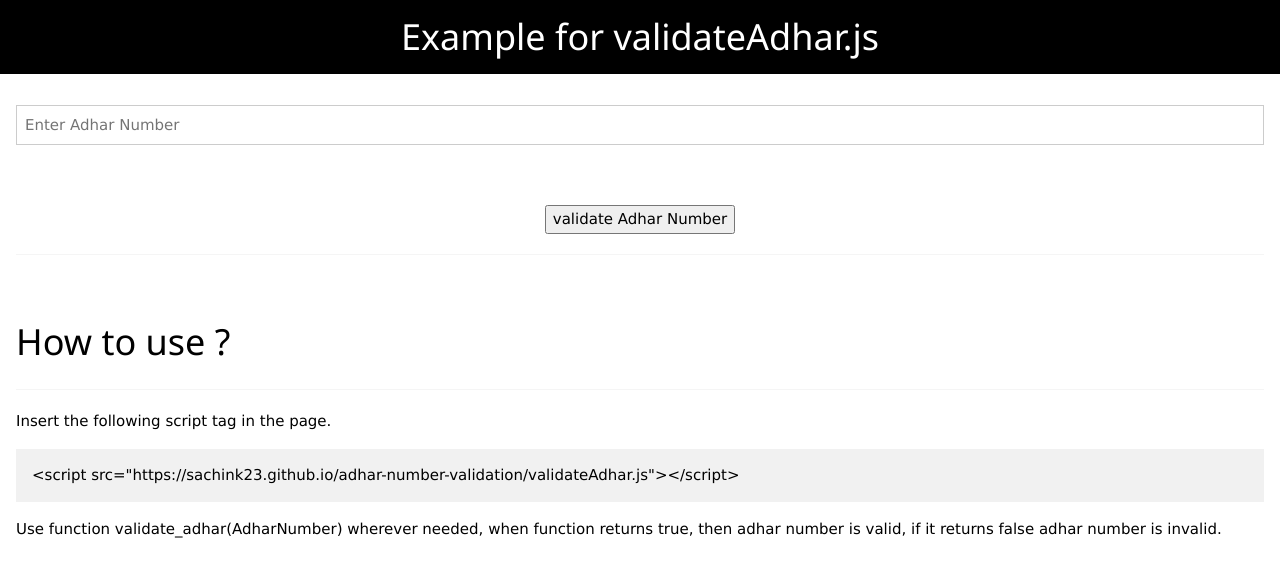
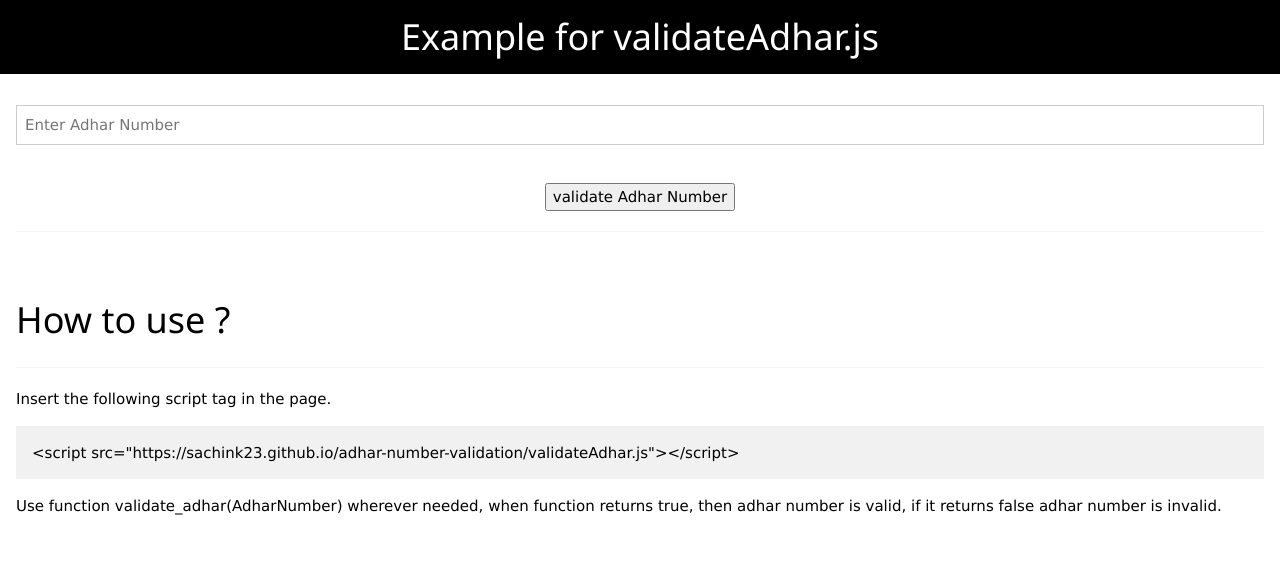
Before and after one commit to sachink23/adhar-number-validation, a plain HTML site: page index.html in a window 1280 px wide. Drawn offline with nearby package versions, Linux system fonts and the light colour scheme.

Commit message:
Update index.html

```diff
--- a/index.html
+++ b/index.html
@@ -13,7 +13,7 @@
       </div>
       <br>
       <div class="w3-container w3-padding w3-center">
-          <input type="text" id="adharNo" placeholder="Enter Adhar Number" class="w3-input w3-border"><br><br>
+          <input type="text" id="adharNo" placeholder="Enter Adhar Number" class="w3-input w3-border"><br>
          <p id="result"></p>
  <button onclick="ButtonClickValidate()">validate Adhar Number</button>
 
```
